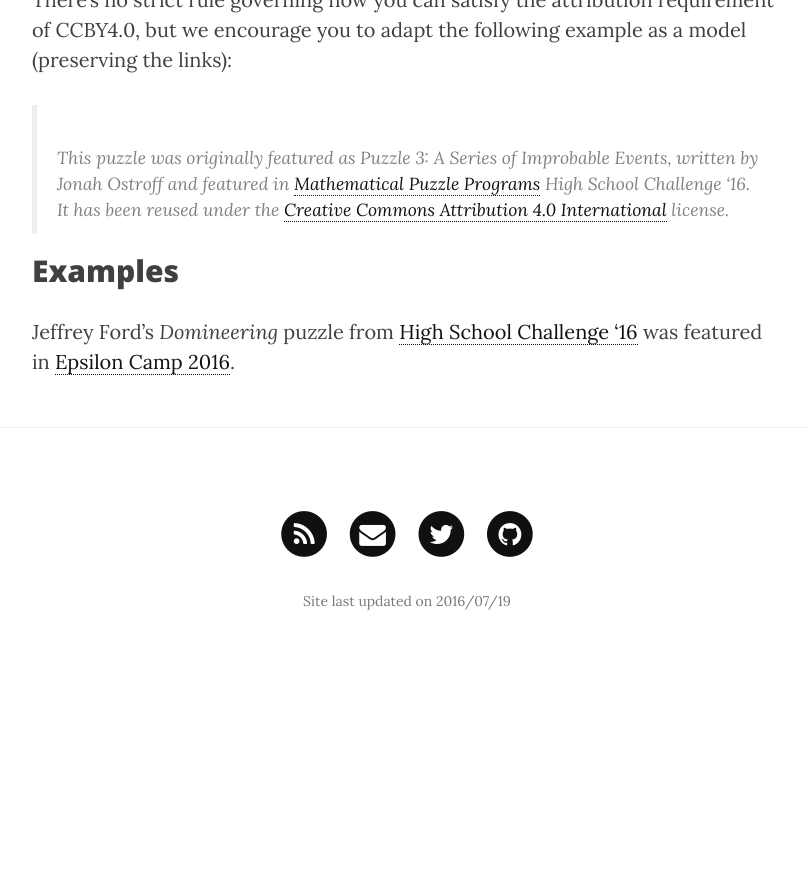
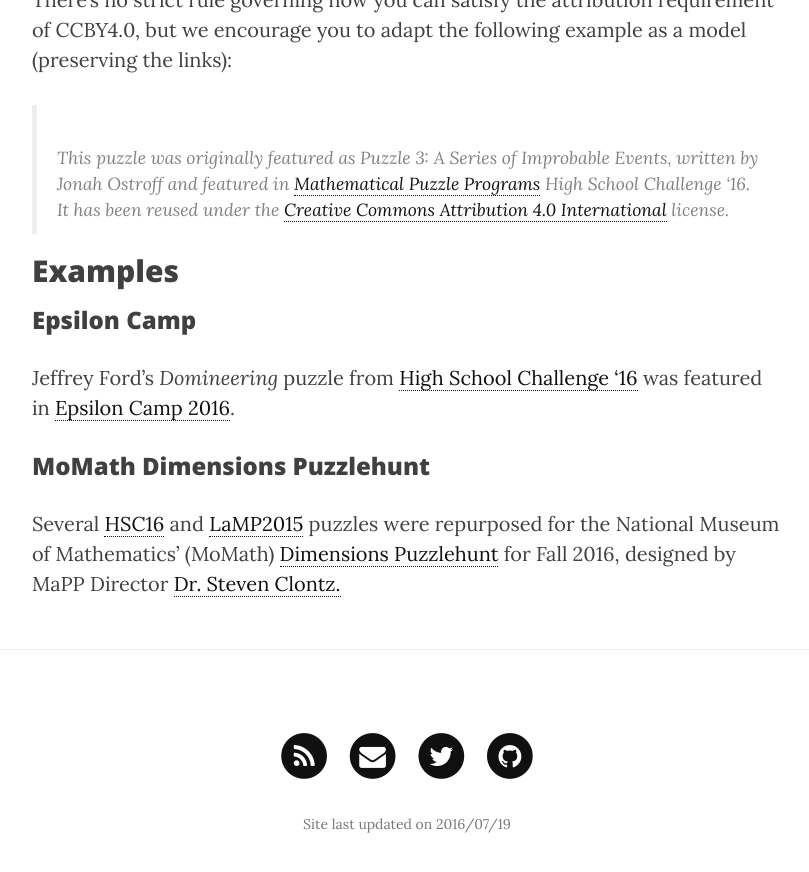
Before and after one commit to MaPPmath/mappmath.github.io, a Jekyll site: the page built from pages/3_copyleft.md, in a window 1280 px wide and 900 px high, scrolled down 1091 px. Shown: the top 872 px of the window, without its empty margins (233-1042 px from the left). Built offline with Jekyll 4.4.1, drawn with Linux system fonts in a browser that asks for light colours; nearby versions of some CDN libraries; before the commit the page ends 1768 px from its top, so only the background shows below that.

Commit message:
add dimensions puzzlehunt

```diff
--- a/pages/3_copyleft.md
+++ b/pages/3_copyleft.md
@@ -41,8 +41,20 @@
 
 ## Examples
 
+### Epsilon Camp
+
 Jeffrey Ford's *Domineering* puzzle from [High School Challenge '16][hsc16]
 was featured in [Epsilon Camp 2016][epsilon].
 
 [hsc16]: /programs/hsc/16/
 [epsilon]: http://epsiloncamp.org/
+
+### MoMath Dimensions Puzzlehunt
+
+Several [HSC16][hsc16] and [LaMP2015][lamp] puzzles were repurposed for the
+National Museum of Mathematics' (MoMath) [Dimensions Puzzlehunt][dimensions]
+for Fall 2016, designed by MaPP Director [Dr. Steven Clontz.][people]
+
+[lamp]: https://github.com/MaPPmath/lamp-2015
+[dimensions]: http://dimensions.momath.org/
+[people]: /about/people
```
